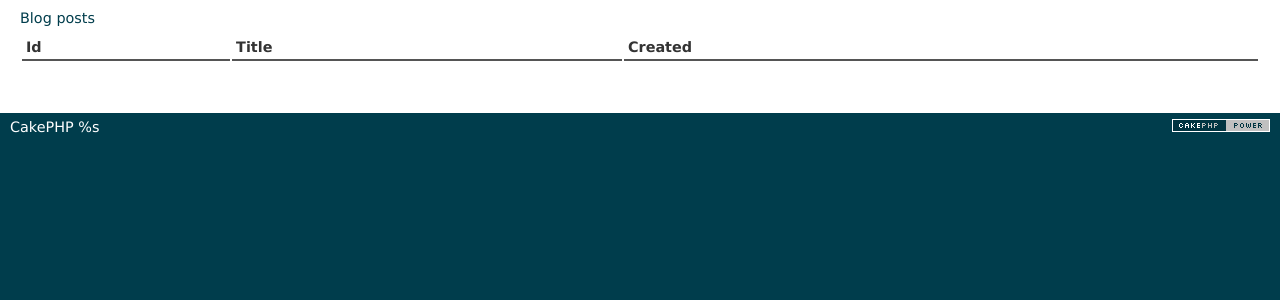
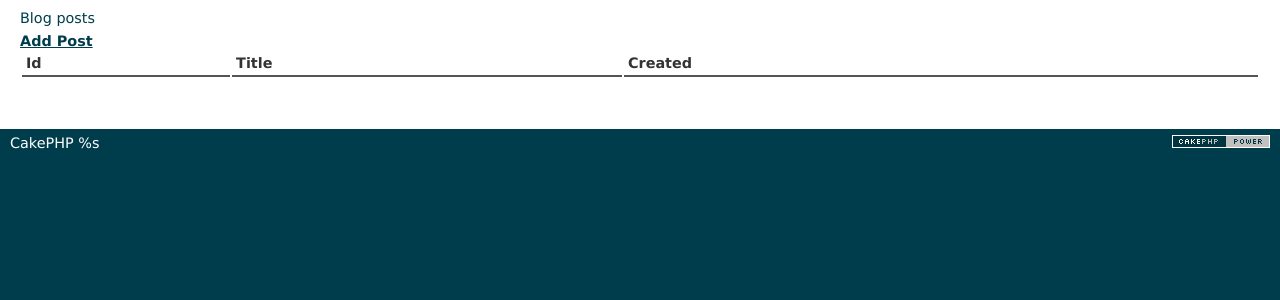
Before and after one commit to yuhatake310/cakephp_yuhatakeblog, a CakePHP app: the page made by app/View/Posts/index.ctp in a window 1280 px wide. Shown: the part 47-347 px from the top of the page. Run offline with PHP 8.4 and a stand-in for CakePHP, Linux system fonts and the light colour scheme; the template is opened without the code that fills it, so the values that code supplies are empty; some libraries are stand-ins or nearby versions.

Commit message:
[add]indexビューに新規投稿リンクを追加

```diff
--- a/app/View/Posts/index.ctp
+++ b/app/View/Posts/index.ctp
@@ -1,4 +1,5 @@
 <h1>Blog posts</h1>
+<?php echo $this->Html->link('Add Post', array('controller' => 'posts', 'action' => 'add')); ?>
 <table>
 <tr>
 <th>Id</th>
@@ -12,8 +13,7 @@
 <tr>
 <td><?php echo $post['Post']['id']; ?></td>
 <td>
-<?php echo $this->Html->link($post['Post']['title'],
-array('controller' => 'posts', 'action' => 'view', $post['Post']['id'])); ?>
+<?php echo $this->Html->link($post['Post']['title'], array('controller' => 'posts', 'action' => 'view', $post['Post']['id'])); ?>
 </td>
 <td><?php echo $post['Post']['created']; ?></td>
 </tr>
```
